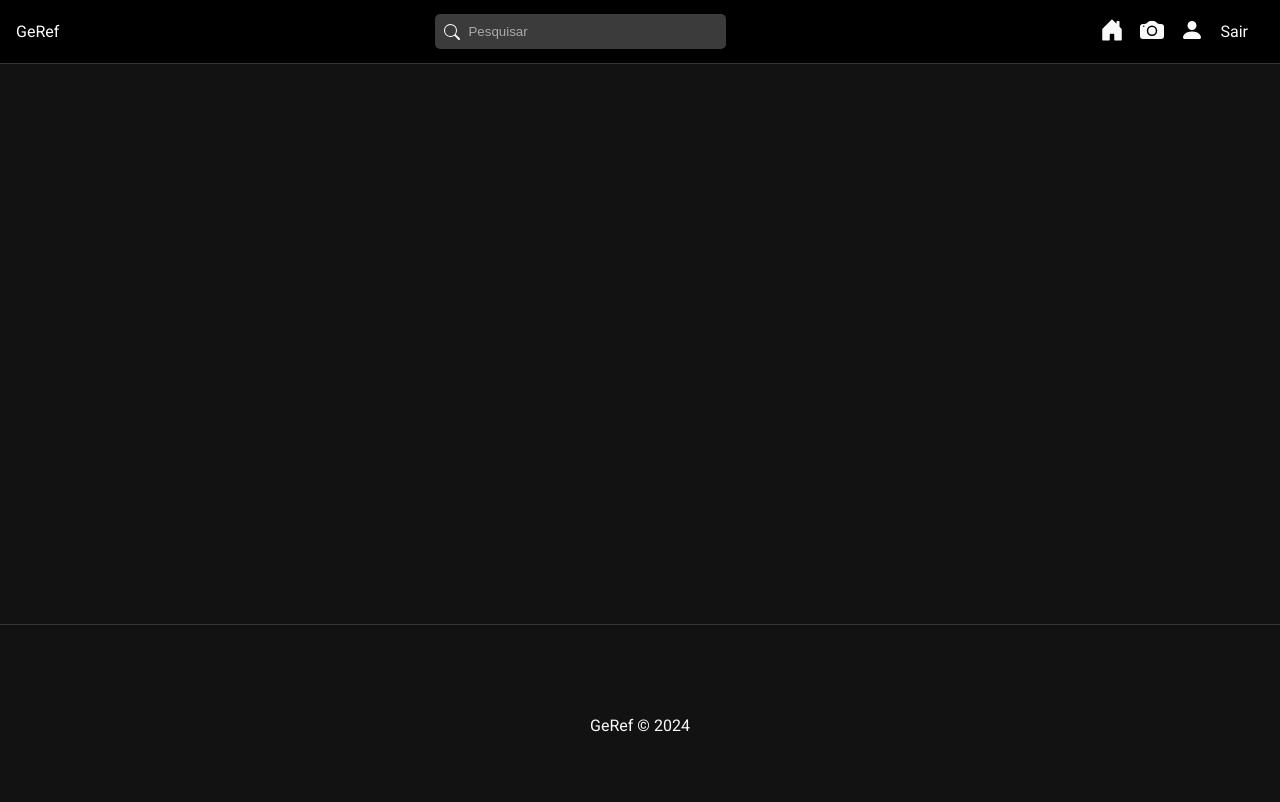
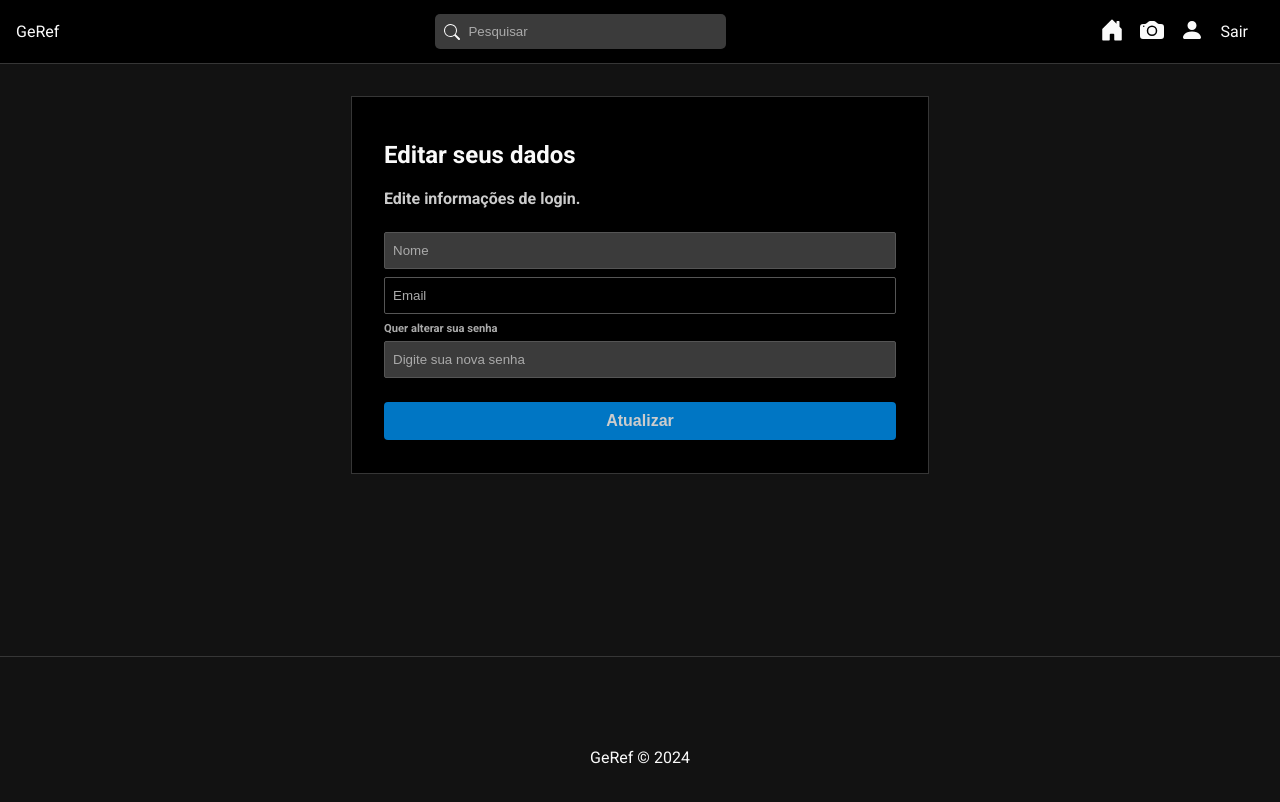
Before and after one commit to souzaffluan/GerenciadorReferencias, a React (Create React App) app in the folder frontend/: page /profile in a window 1280 px wide. Shown: the top 802 px of the page. Built offline with nearby package versions, Linux system fonts and the light colour scheme; no server answers; sample sign-in values are in the browser's storage.

Commit message:
formulário de edição de usuario porem ainda não esta funcionando verificar quando tiver tempo

```diff
--- a/frontend/src/App.js
+++ b/frontend/src/App.js
@@ -8,18 +8,18 @@ import Login from "./pages/Auth/Login";
 import Register from "./pages/Auth/Register";
 
 //Hooks
-import {useAuth} from './hooks/useAuth'
+import { useAuth } from "./hooks/useAuth";
 
 //componentes
 import Navbar from "./components/Navbar";
 import Footer from "./components/Footer";
+import EditProfile from "./pages/EditProfile/EditProfile";
 
 function App() {
+  const { auth, loading } = useAuth();
 
-  const {auth, loading} = useAuth()
-
-  if(loading){
-    return <p>Carregando...</p>
+  if (loading) {
+    return <p>Carregando...</p>;
   }
 
   return (
@@ -28,9 +28,22 @@ function App() {
         <Navbar />
         <div className="container">
           <Routes>
-            <Route path="/" element={auth ? <Home /> : <Navigate to="/login" />}/>
-            <Route path="/login" element={!auth ? <Login /> : <Navigate to="/"/>}/>
-            <Route path="/register" element={!auth ? <Register /> : <Navigate to="/"/>}/>
+            <Route
+              path="/"
+              element={auth ? <Home /> : <Navigate to="/login" />}
+            />
+             <Route
+              path="/profile"
+              element={auth ? <EditProfile /> : <Navigate to="/login" />}
+            />
+            <Route
+              path="/login"
+              element={!auth ? <Login /> : <Navigate to="/" />}
+            />
+            <Route
+              path="/register"
+              element={!auth ? <Register /> : <Navigate to="/" />}
+            />
           </Routes>
         </div>
         <Footer />
--- /dev/null
+++ b/frontend/src/pages/EditProfile/EditProfile.css
@@ -0,0 +1,11 @@
+#edit-profile {
+    border: 1px solid #363636;
+    background-color: #000;
+    padding: 1.5em 2em;
+    max-width: 40%;
+    margin: 2em auto;
+}
+
+.subtitle{
+    color: #ccc;
+}
--- /dev/null
+++ b/frontend/src/pages/EditProfile/EditProfile.js
@@ -0,0 +1,99 @@
+import './EditProfile.css'
+
+//hooks
+import { useEffect, useState } from 'react'
+import {useSelector, useDispatch} from 'react-redux'
+
+//redux
+import {profile, resetMessage, updateProfile} from '../../slices/userSlice'
+
+//componentes
+import Message from '../../components/Message'
+
+//registrar um usuario
+const EditProfile = () =>{
+    const dispatch = useDispatch();
+    const { user, message, error, loading } = useSelector((state) => state.user);
+
+    // States
+    const [nome, setNome] = useState("");
+    const [email, setEmail] = useState("");
+    const [senha, setSenha] = useState("");
+
+    // Carregar dados do usuário
+    useEffect(() => {
+        dispatch(profile());
+    }, [dispatch]);
+
+    // Carregar o formulário com os dados do usuário
+    useEffect(() => {
+        if (user) {
+            setNome(user.nome || "");
+            setEmail(user.email || "");
+        }
+    }, [user]);
+
+    const handleSubmit = async (e) => {
+        e.preventDefault();
+
+        // Montar objeto com os dados do usuário
+        const userData = {
+            nome,
+        };
+
+
+        if (senha) {
+            userData.senha = senha;
+        }
+
+        // Construir FormData
+        const formData = new FormData();
+        Object.keys(userData).forEach((key) => formData.append(key, userData[key]));
+
+        // Enviar atualização de perfil
+        await dispatch(updateProfile(formData));
+
+        // Resetar mensagem após 2 segundos
+        setTimeout(() => {
+            dispatch(resetMessage());
+        }, 2000);
+    };
+
+    return (
+        <div id="edit-profile">
+            <h2>Editar seus dados</h2>
+            <p className="subtitle">Edite informações de login.</p>
+            <form onSubmit={handleSubmit}>
+                <input
+                    type="text"
+                    placeholder="Nome"
+                    onChange={(e) => setNome(e.target.value)}
+                    value={nome || ""}
+                />
+                <input
+                    type="email"
+                    placeholder="Email"
+                    disabled
+                    value={email || ""}
+                />
+                <label>
+                    <span>Quer alterar sua senha</span>
+                    <input
+                        type="password"
+                        placeholder="Digite sua nova senha"
+                        onChange={(e) => setSenha(e.target.value)}
+                        value={senha || ""}
+                    />
+                </label>
+                {!loading && <input type="submit" value="Atualizar" />}
+                {loading && <input type="submit" value="Aguarde..." />}
+                {error && <Message msg={error} type="error" />}
+                {message && <Message msg={message} type="success" />}
+            </form>
+        </div>
+    );
+};
+
+
+
+export default EditProfile;
--- /dev/null
+++ b/frontend/src/services/userService.js
@@ -0,0 +1,43 @@
+import {api, requestConfig} from '../utils/config'
+
+//pegar detalkhes de usuario
+const profile = async(data, token) =>{
+    const config = requestConfig("GET", data, token)
+
+    try{
+
+        const res = await fetch(api + "/users/profile", config)
+        .then((res)=> res.json())
+        .catch((err) => err)
+
+        return res;
+    }catch(error){
+        console.log(error)
+    }
+}
+
+// Atualizar usuário
+const updateProfile = async (data, token) => {
+    const config = requestConfig("PUT", data, token, true);
+
+    try {
+        const res = await fetch(api + "/users", config);
+        const jsonResponse = await res.json();
+
+        // Retornar a resposta ou lançar erro se existir
+        if (!res.ok) throw new Error(jsonResponse.errors || 'Erro ao atualizar perfil');
+        console.log(res)
+
+        return jsonResponse;
+    } catch (error) {
+        console.error("Erro no serviço de atualização de perfil:", error);
+        return { errors: [error.message] }; // Retorna o erro em formato esperado pelo slice
+    }
+};
+
+const userService =  {
+    profile,
+    updateProfile
+}
+
+export default userService;
--- a/frontend/src/slices/authSlice.js
+++ b/frontend/src/slices/authSlice.js
@@ -59,7 +59,7 @@ export const authSlice = createSlice({
       })
       .addCase(register.fulfilled, (state, action) => {
         state.loading = false;
-        state.sucess = true;
+        state.success = true;
         state.error = null;
         state.user = action.payload;
       })
@@ -70,7 +70,7 @@ export const authSlice = createSlice({
       })
       .addCase(logout.fulfilled, (state, action) => {
         state.loading = false;
-        state.sucess = true;
+        state.success = true;
         state.error = null;
         state.user = null;
       }).addCase(login.pending, (state) => {
@@ -79,7 +79,7 @@ export const authSlice = createSlice({
       })
       .addCase(login.fulfilled, (state, action) => {
         state.loading = false;
-        state.sucess = true;
+        state.success = true;
         state.error = null;
         state.user = action.payload;
       })
--- /dev/null
+++ b/frontend/src/slices/userSlice.js
@@ -0,0 +1,87 @@
+import {createSlice, createAsyncThunk} from '@reduxjs/toolkit'
+import userService from '../services/userService'
+
+const initialState = {
+    user:{},
+    error: false,
+    success: false,
+    loading: false,
+    message: null
+}
+
+//pegar detalhes do usuario
+
+export const profile = createAsyncThunk(
+    "user/profile",
+    async (user, thunkAPI)=>{
+        const token = thunkAPI.getState().auth.user.token
+
+        const data = await userService.profile(user, token);
+
+        return data;
+    }
+)
+
+// Atualizar dados do usuário
+export const updateProfile = createAsyncThunk(
+    'user/update',
+    async (user, thunkAPI) => {
+
+        const token = thunkAPI.getState().auth.user.token;
+        console.log(user)
+        const data = await userService.updateProfile(user, token);
+
+        // Verificar erros
+        if (data.errors) {
+            return thunkAPI.rejectWithValue(data.errors[0]);
+        }
+
+        return data;
+    }
+);
+
+
+export const userSlice = createSlice({
+    name: "user",
+    initialState,
+    reducers:{
+        resetMessage: (state) =>{
+            state.message = null;
+        }
+    },
+
+    extraReducers: (builder) =>{
+        builder
+        .addCase(profile.pending, (state) => {
+          state.loading = true;
+          state.error = false;
+        })
+        .addCase(profile.fulfilled, (state, action) => {
+          state.loading = false;
+          state.success = true;
+          state.error = null;
+          state.user = action.payload;
+        })
+          .addCase(updateProfile.pending, (state) => {
+          state.loading = true;
+          state.error = false;
+        })
+        .addCase(updateProfile.fulfilled, (state, action) => {
+          state.loading = false;
+          state.success = true;
+          state.error = null;
+          state.user = action.payload;
+          state.message = ("Usuário atualizado com sucesso!", action.payload)
+        })
+        .addCase(updateProfile.rejected, (state, action) => {
+          console.log(state, action)
+          state.loading = false;
+          state.error = action.payload;
+          state.user = {};
+        })
+
+    },
+})
+
+export const {resetMessage} = userSlice.actions;
+export default userSlice.reducer;
--- a/frontend/src/store.js
+++ b/frontend/src/store.js
@@ -2,8 +2,11 @@ import {configureStore} from '@reduxjs/toolkit'
 
 import authReducer from './slices/authSlice'
 
+import userReducer from './slices/userSlice'
+
 export const store = configureStore({
     reducer: {
         auth: authReducer,
+        user: userReducer
     }
 });
```
